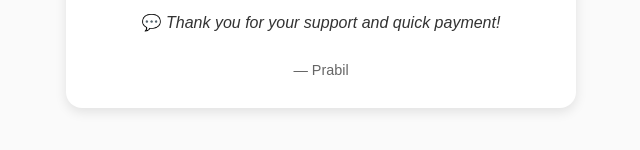
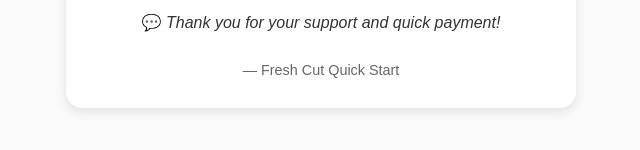
Before and after one commit to prabil-github/fcqs-zelle-link, a plain HTML site: page index.html in a window 1280 px wide. Shown: the part 328-478 px from the top of the page, without its empty margins (319-959 px from the left). Drawn offline with Linux system fonts and the light colour scheme.

Commit message:
Update footer text in index.html

```diff
--- a/index.html
+++ b/index.html
@@ -56,7 +56,7 @@
 
     <p style="margin-top: 20px;">Use your bank app or Zelle app and send to the email above.</p>
     <p>💬 <em>Thank you for your support and quick payment!</em></p>
-    <footer>— Prabil</footer>
+    <footer>— Fresh Cut Quick Start</footer>
   </div>
 
   <script>
```
